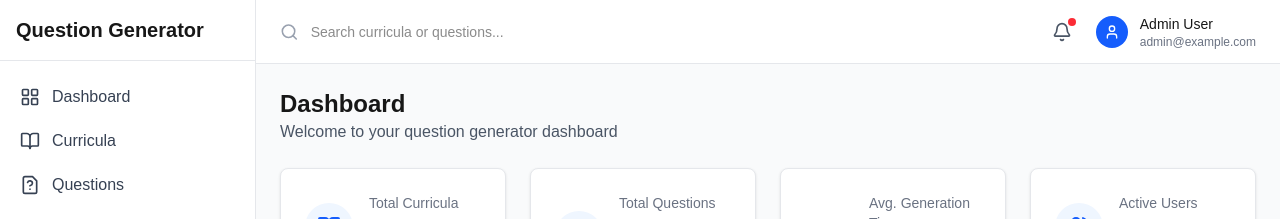
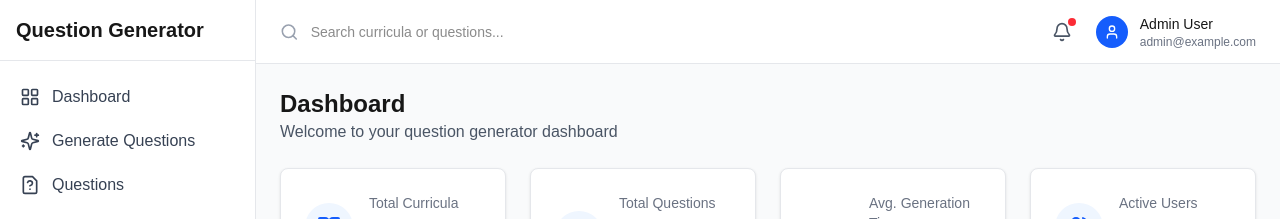
Before and after one commit to num8ers-education/numbers-question-generator, a Next.js app in the folder FrontEnd/: page /dashboard in a window 1280 px wide. Shown: the top 219 px of the page. Built offline with nearby package versions, Linux system fonts and the light colour scheme.

Commit message:
Question Generate Page

```diff
--- a/FrontEnd/src/app/curricula/page.tsx
+++ b/FrontEnd/src/app/generate/page.tsx
@@ -145,7 +145,7 @@ const curricula = [
   }
 ];
 
-export default function CurriculaPage() {
+export default function GeneratePage() {
   const [view, setView] = useState<'curricula' | 'courses' | 'units'>('curricula');
   const [selectedCurriculum, setSelectedCurriculum] = useState<any>(null);
   const [selectedCourse, setSelectedCourse] = useState<any>(null);
@@ -172,7 +172,7 @@ export default function CurriculaPage() {
 
   // Title based on current view
   const getTitle = () => {
-    if (view === 'curricula') return 'Curricula';
+    if (view === 'curricula') return 'Select Curricula';
     if (view === 'courses') return `${selectedCurriculum.name} Courses`;
     if (view === 'units') return `${selectedCourse.name} Units`;
     return 'Curricula';
--- a/FrontEnd/src/app/layout/Sidebar.tsx
+++ b/FrontEnd/src/app/layout/Sidebar.tsx
@@ -8,7 +8,8 @@ import {
   Settings,
   BookOpen,
   BarChart3,
-  LogOut
+  LogOut,
+  Sparkles
 } from 'lucide-react';
 
 const Sidebar = () => {
@@ -16,7 +17,7 @@ const Sidebar = () => {
 
   const menuItems = [
     { name: 'Dashboard', icon: <LayoutGrid size={20} />, href: '/' },
-    { name: 'Curricula', icon: <BookOpen size={20} />, href: '/curricula' },
+    { name: 'Generate Questions', icon: <Sparkles size={20} />, href: '/generate' },
     { name: 'Questions', icon: <FileQuestion size={20} />, href: '/questions' },
     { name: 'Analytics', icon: <BarChart3 size={20} />, href: '/analytics' },
     { name: 'Settings', icon: <Settings size={20} />, href: '/settings' },
```
